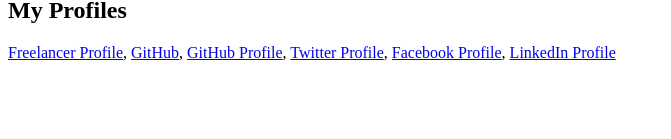
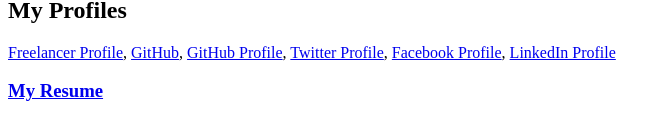
Before and after one commit to sumonst21/sumonst21.github.io, a plain HTML site: page index.html in a window 1280 px wide. Shown: the part 121-260 px from the top of the page, without its empty margins (0-671 px from the left). Drawn offline with Linux system fonts and the light colour scheme.

Commit message:
my resume link

```diff
--- a/index.html
+++ b/index.html
@@ -13,5 +13,7 @@
     <a href="https://www.facebook.com/sumonst21" target="_blank">Facebook Profile</a>,
     <a href="https://www.linkedin.com/in/sumonst21" target="_blank">LinkedIn Profile</a>
 </p>
+
+<h3><a href="https://sumonst21.github.io/my-resume/" target="_blank">My Resume</a></h3>
 </body>
 </html>
```
